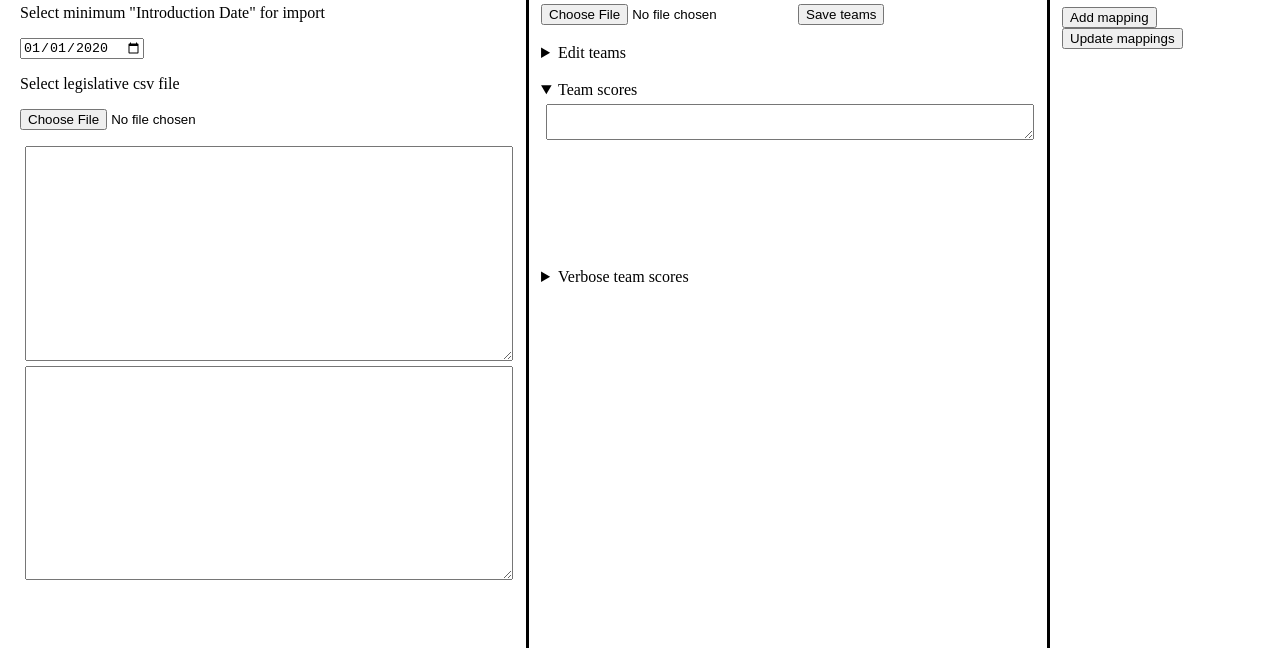
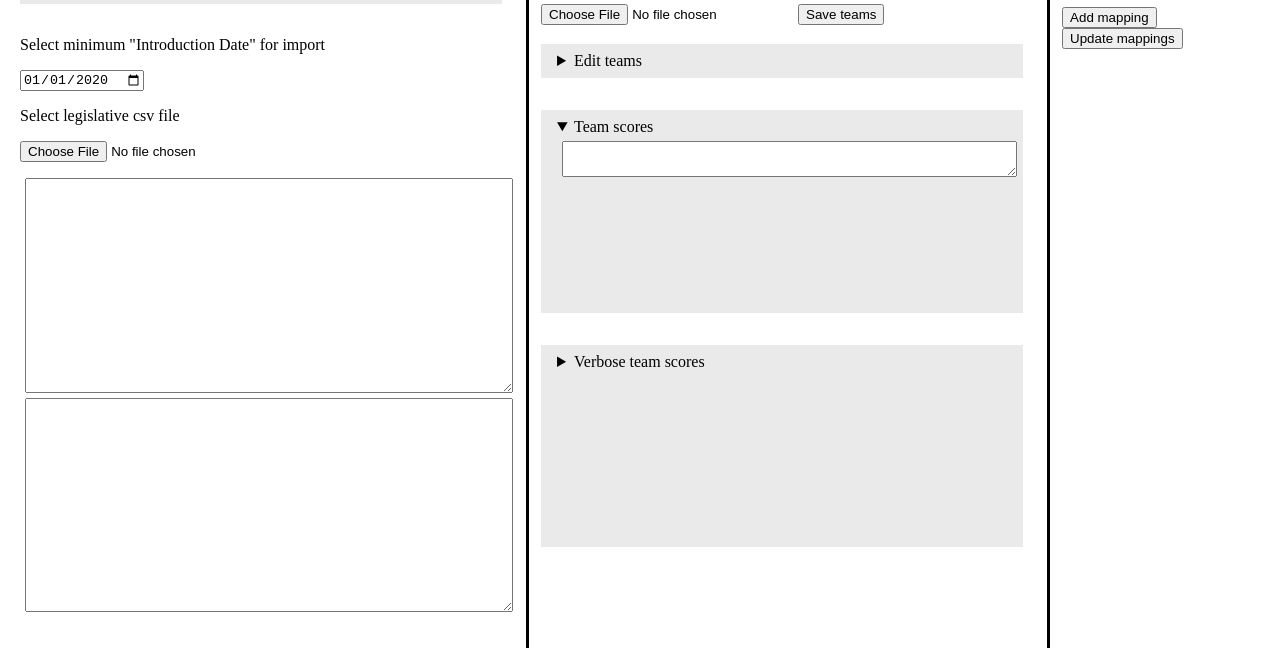
Before and after one commit to ryanmagani/FantasyCongress, a plain HTML site: page index.html in a window 1280 px wide. Shown: the part 130-800 px from the top of the page. Drawn offline with Linux system fonts and the light colour scheme.

Commit message:
Make summary & details more obvious

```diff
--- a/style.css
+++ b/style.css
@@ -75,3 +75,13 @@ textarea {
     0% { transform: rotate(0deg); }
     100% { transform: rotate(360deg); }
   }
+
+summary {
+    cursor: pointer;
+}
+
+details {
+    background: rgba(47, 49, 49, 0.099);
+    margin-bottom: 2rem;
+    padding: .5rem 1rem;
+}
```
Also changed, not shown: 1 other file.
